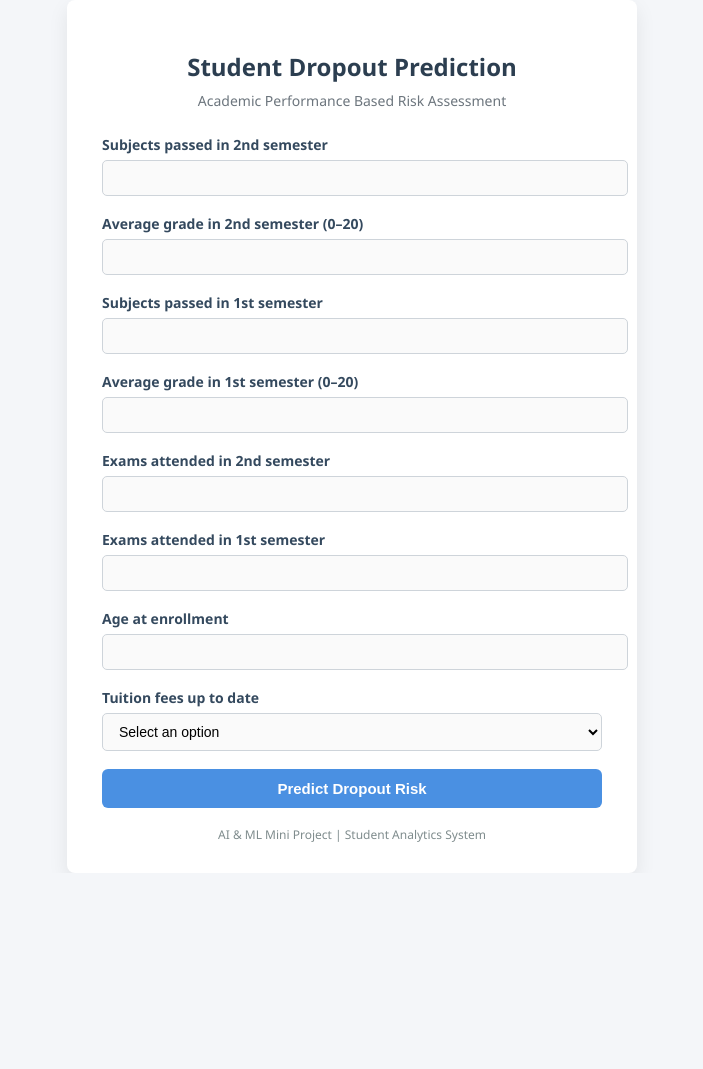
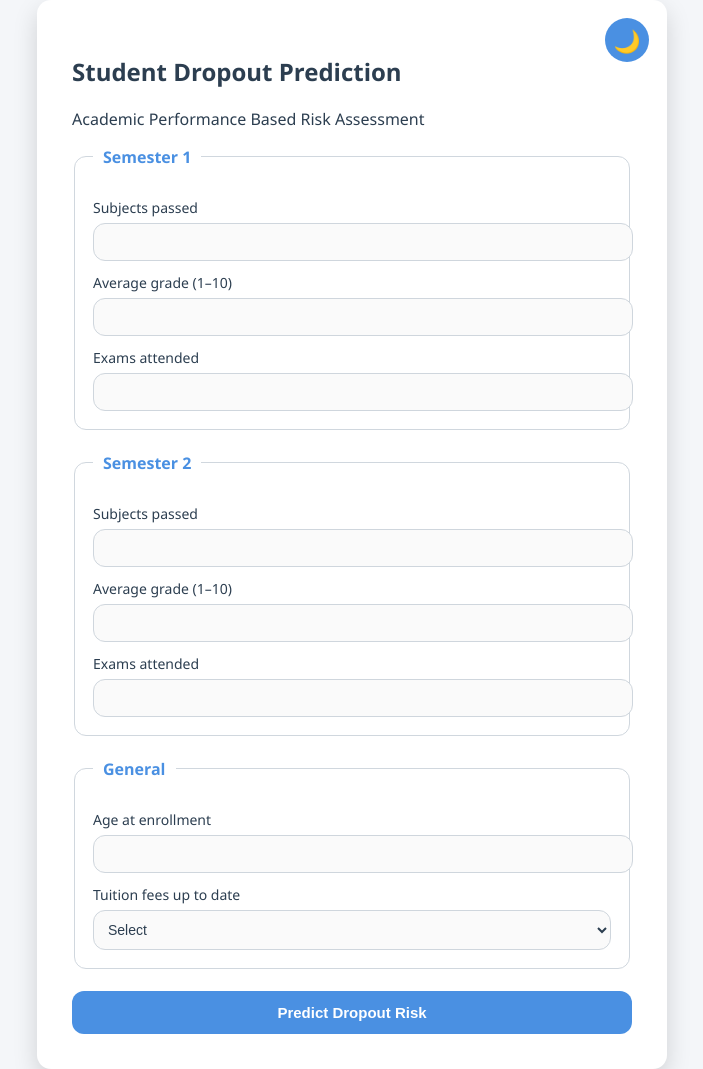
Before and after one commit to anusreeanil1810-hub/AIML-PROJ, a Flask app: page / in a window 1280 px wide. Shown: the whole page, without its empty margins (288-991 px from the left). Before the commit the page ends 842 px from the top, so only its background shows below. Run offline with Flask 3, Linux system fonts and the light colour scheme; parts of the project's set-up code (start-up, migrations or seed data) failed here and were passed over.

Commit message:
almost over

```diff
--- a/app.py
+++ b/app.py
@@ -10,7 +10,7 @@ BASE_DIR = Path(__file__).resolve().parent
 MODEL_PATH = BASE_DIR / "model_reduced.pkl"
 ENCODER_PATH = BASE_DIR / "label_encoder.pkl"
 
-# Load model
+# Load model and encoder
 model = joblib.load(MODEL_PATH)
 label_encoder = joblib.load(ENCODER_PATH)
 
@@ -28,11 +28,34 @@ FEATURES = [
 @app.route("/", methods=["GET", "POST"])
 def index():
     if request.method == "POST":
-        values = []
-        for feature in FEATURES:
-            values.append(float(request.form[feature]))
 
-        input_df = pd.DataFrame([values], columns=FEATURES)
+        # Read and validate values
+        sem2_approved = max(0, int(request.form["sem2_approved"]))
+        sem2_grade_10 = max(0, float(request.form["sem2_grade"]))
+        sem1_approved = max(0, int(request.form["sem1_approved"]))
+        sem1_grade_10 = max(0, float(request.form["sem1_grade"]))
+        sem2_eval = max(0, int(request.form["sem2_eval"]))
+        sem1_eval = max(0, int(request.form["sem1_eval"]))
+        age = max(0, int(request.form["age"]))
+        fees = int(request.form["fees"])
+
+        # Convert grade scale 1–10 → 1–20
+        sem2_grade_20 = sem2_grade_10 * 2
+        sem1_grade_20 = sem1_grade_10 * 2
+
+        input_data = [[
+            sem2_approved,
+            sem2_grade_20,
+            sem1_approved,
+            sem1_grade_20,
+            sem2_eval,
+            sem1_eval,
+            age,
+            fees
+        ]]
+
+        input_df = pd.DataFrame(input_data, columns=FEATURES)
+
         pred_encoded = model.predict(input_df)[0]
         prediction = label_encoder.inverse_transform([pred_encoded])[0]
 
@@ -41,4 +64,4 @@ def index():
     return render_template("index.html")
 
 if __name__ == "__main__":
-    app.run(host="0.0.0.0", port=5001, debug=True)
+    app.run(debug=True)
--- a/templates/index.html
+++ b/templates/index.html
@@ -5,87 +5,103 @@
 <title>Student Dropout Prediction</title>
 
 <style>
+:root {
+    --bg: #f4f6f9;
+    --card: #ffffff;
+    --text: #2c3e50;
+    --accent: #4a90e2;
+    --input: #fafafa;
+}
+
+.dark {
+    --bg: #121212;
+    --card: #1e1e1e;
+    --text: #eaeaea;
+    --accent: #90caf9;
+    --input: #2a2a2a;
+}
+
 body {
+    margin: 0;
     font-family: "Segoe UI", Tahoma, sans-serif;
-            background-color: #f4f6f9;
-            margin: 0;
-            padding: 0;
+    background: var(--bg);
+    color: var(--text);
 }
 
 .page-wrapper {
     min-height: 100vh;
     display: flex;
+    justify-content: center;
     align-items: center;
-            justify-content: center;
 }
 
 .card {
-            background-color: #ffffff;
-            width: 500px;
-            padding: 30px 35px;
-            border-radius: 8px;
-            box-shadow: 0 8px 20px rgba(0, 0, 0, 0.08);
+    width: 560px;
+    background: var(--card);
+    padding: 35px;
+    border-radius: 14px;
+    box-shadow: 0 10px 25px rgba(0,0,0,0.15);
+    position: relative;
 }
 
-        h2 {
-            text-align: center;
-            color: #2c3e50;
-            margin-bottom: 8px;
+/* Theme toggle */
+.theme-toggle {
+    position: absolute;
+    top: 18px;
+    right: 18px;
+    width: 44px;
+    height: 44px;
+    background: var(--accent);
+    color: white;
+    border-radius: 50%;
+    display: flex;
+    align-items: center;
+    justify-content: center;
+    cursor: pointer;
+    font-size: 22px;
 }
 
-        .subtitle {
-            text-align: center;
-            font-size: 14px;
-            color: #6c757d;
-            margin-bottom: 25px;
+fieldset {
+    border: 1px solid #d0d7de;
+    border-radius: 12px;
+    padding: 18px;
+    margin-bottom: 22px;
+}
+
+legend {
+    padding: 0 10px;
+    font-weight: 600;
+    color: var(--accent);
 }
 
 label {
     display: block;
+    margin-top: 12px;
     font-size: 14px;
-            font-weight: 600;
-            color: #34495e;
-            margin-bottom: 6px;
+    font-weight: 500;
 }
 
 input, select {
     width: 100%;
-            padding: 9px 12px;
+    padding: 10px;
+    margin-top: 6px;
+    border-radius: 12px;
+    border: 1px solid #cfd6dd;
+    background: var(--input);
+    color: var(--text);
     font-size: 14px;
-            border: 1px solid #ced4da;
-            border-radius: 5px;
-            margin-bottom: 18px;
-            background-color: #fafafa;
-        }
-
-        input:focus, select:focus {
-            outline: none;
-            border-color: #4a90e2;
-            background-color: #ffffff;
 }
 
 button {
     width: 100%;
-            padding: 11px;
-            background-color: #4a90e2;
-            color: #ffffff;
+    padding: 13px;
+    background: var(--accent);
+    color: white;
     border: none;
-            border-radius: 6px;
+    border-radius: 12px;
     font-size: 15px;
     font-weight: 600;
     cursor: pointer;
-            transition: background-color 0.3s ease;
-        }
-
-        button:hover {
-            background-color: #357abd;
-        }
-
-        .footer {
-            text-align: center;
-            font-size: 12px;
-            color: #7f8c8d;
-            margin-top: 18px;
 }
 </style>
 </head>
@@ -95,51 +111,66 @@
 <div class="page-wrapper">
 <div class="card">
 
+<div class="theme-toggle" onclick="toggleTheme()">
+    <span id="icon">🌙</span>
+</div>
+
 <h2>Student Dropout Prediction</h2>
-        <div class="subtitle">
-            Academic Performance Based Risk Assessment
-        </div>
+<p>Academic Performance Based Risk Assessment</p>
 
 <form method="POST">
 
-            <label>Subjects passed in 2nd semester</label>
-            <input type="number" name="Curricular units 2nd sem (approved)" required>
+<fieldset>
+<legend>Semester 1</legend>
+<label>Subjects passed</label>
+<input type="number" min="0" name="sem1_approved" required>
 
-            <label>Average grade in 2nd semester (0–20)</label>
-            <input type="number" step="0.1" name="Curricular units 2nd sem (grade)" required>
+<label>Average grade (1–10)</label>
+<input type="number" min="1" max="10" step="0.1" name="sem1_grade" required>
 
-            <label>Subjects passed in 1st semester</label>
-            <input type="number" name="Curricular units 1st sem (approved)" required>
+<label>Exams attended</label>
+<input type="number" min="0" name="sem1_eval" required>
+</fieldset>
 
-            <label>Average grade in 1st semester (0–20)</label>
-            <input type="number" step="0.1" name="Curricular units 1st sem (grade)" required>
+<fieldset>
+<legend>Semester 2</legend>
+<label>Subjects passed</label>
+<input type="number" min="0" name="sem2_approved" required>
 
-            <label>Exams attended in 2nd semester</label>
-            <input type="number" name="Curricular units 2nd sem (evaluations)" required>
+<label>Average grade (1–10)</label>
+<input type="number" min="1" max="10" step="0.1" name="sem2_grade" required>
 
-            <label>Exams attended in 1st semester</label>
-            <input type="number" name="Curricular units 1st sem (evaluations)" required>
+<label>Exams attended</label>
+<input type="number" min="0" name="sem2_eval" required>
+</fieldset>
 
+<fieldset>
+<legend>General</legend>
 <label>Age at enrollment</label>
-            <input type="number" name="Age at enrollment" required>
+<input type="number" min="0" name="age" required>
 
 <label>Tuition fees up to date</label>
-            <select name="Tuition fees up to date" required>
-                <option value="" disabled selected>Select an option</option>
+<select name="fees" required>
+<option value="" disabled selected>Select</option>
 <option value="1">Yes</option>
 <option value="0">No</option>
 </select>
+</fieldset>
 
 <button type="submit">Predict Dropout Risk</button>
 
 </form>
 
-        <div class="footer">
-            AI & ML Mini Project | Student Analytics System
-        </div>
-
 </div>
 </div>
 
+<script>
+function toggleTheme() {
+    document.body.classList.toggle("dark");
+    document.getElementById("icon").textContent =
+        document.body.classList.contains("dark") ? "☀️" : "🌙";
+}
+</script>
+
 </body>
 </html>
```
Also changed, not shown: templates/result.html (+125 -5 lines). Lines whose indentation alone changed are shown as unchanged.
